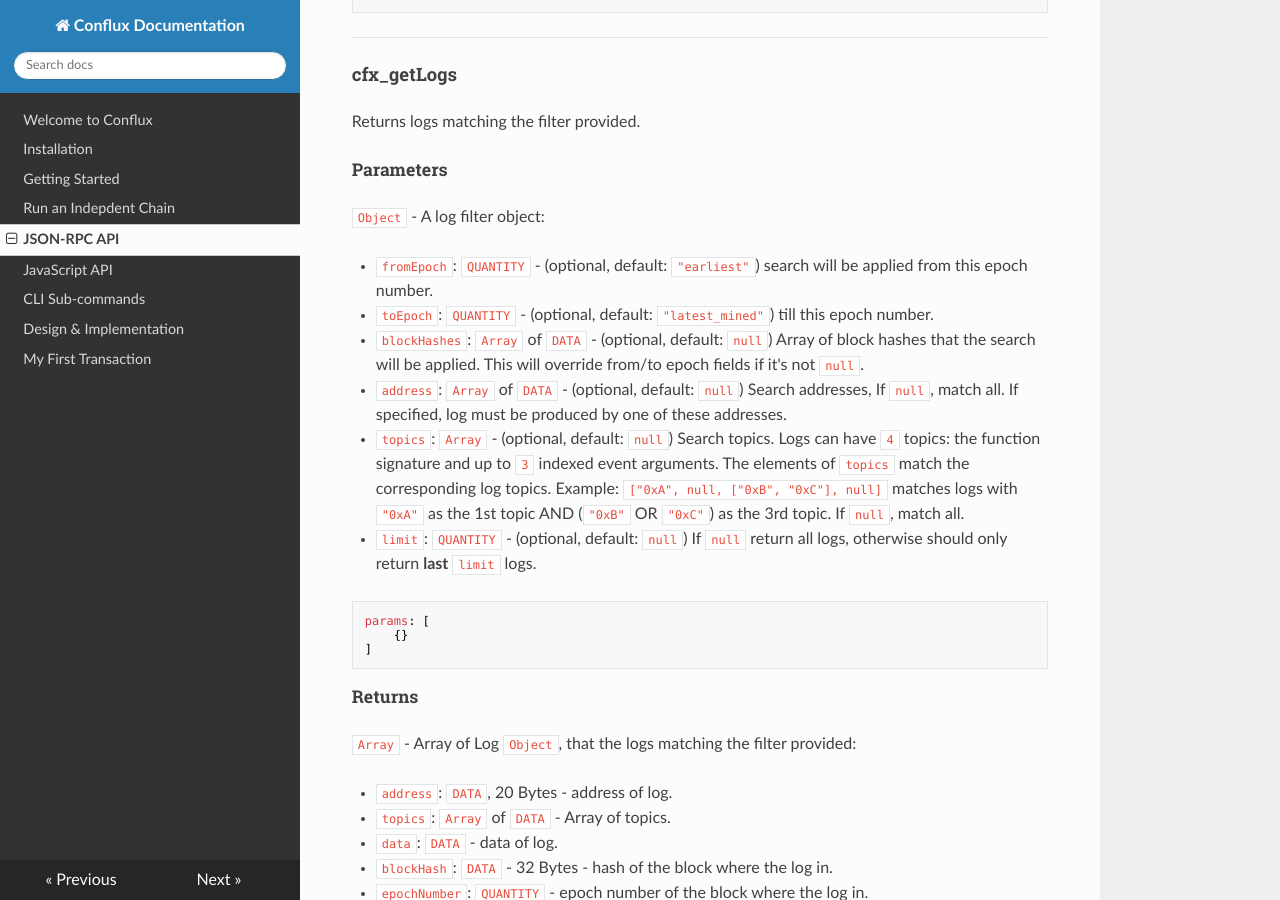
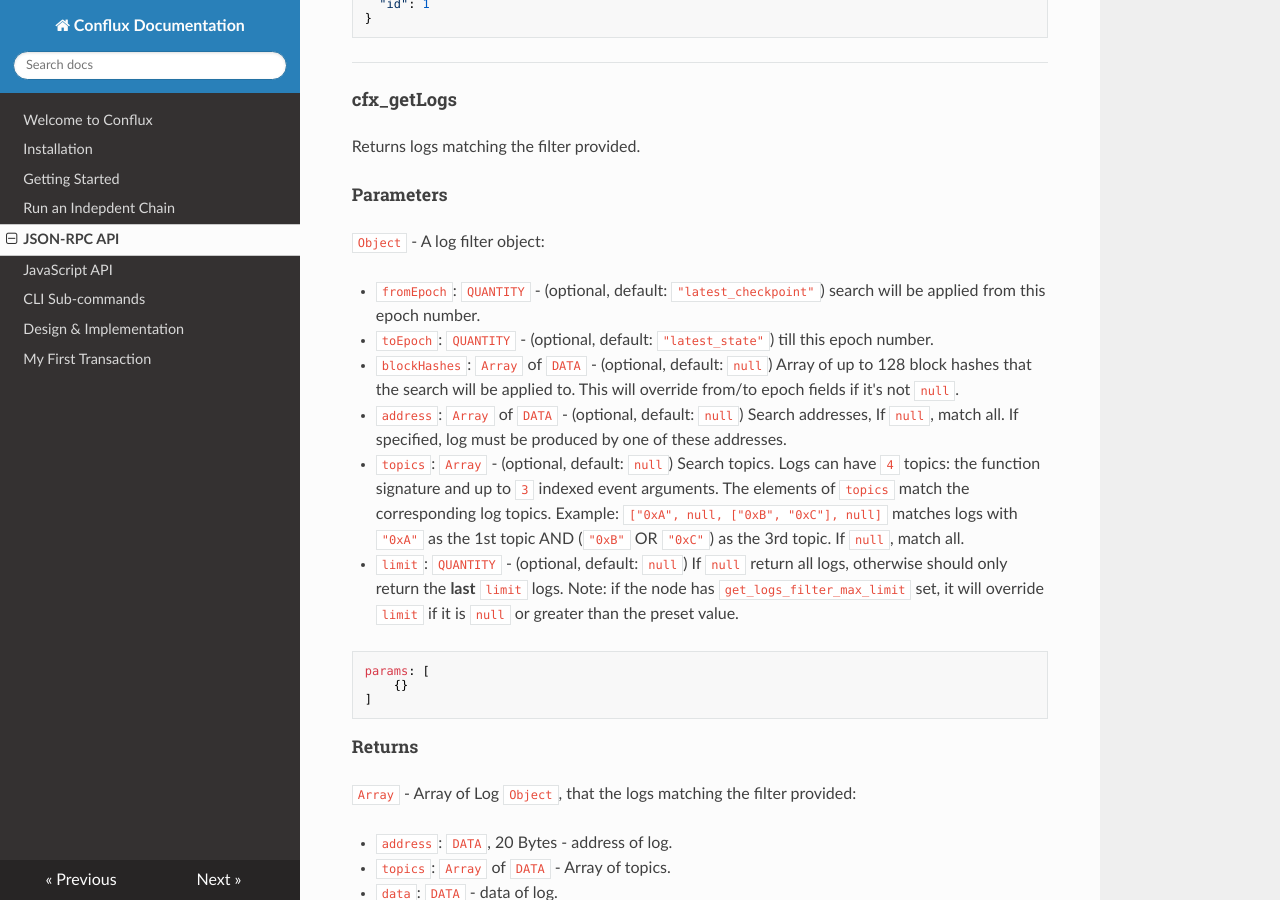
Before and after one commit to Conflux-Chain/conflux-doc, an MkDocs documentation site: the page built from docs/json-rpc.md, in a window 1280 px wide and 900 px high, scrolled down 18142 px. Built offline with MkDocs 1.6.1, drawn with Linux system fonts in a browser that asks for light colours; nearby versions of some CDN libraries; some of the changed text lies outside the part shown.

Commit message:
add latest_checkpoint epoch param and update cfx_getLogs defaults

````diff
--- a/docs/json-rpc.md
+++ b/docs/json-rpc.md
@@ -65,9 +65,14 @@
 When requests are made that act on the state of conflux, the epoch number parameter determines the height of the epoch. The following options are possible for the epoch number parameter:
 
 * `HEX String` - an integer epoch number
-* `String "earliest"` for the earliest epoch where the genesis block in
-* `String "latest_mined"` - for the latest epoch where the latest mined block in
-* `String "latest_state"` - for the latest epoch where the latest block with an executed state in
+* `String "earliest"` for the epoch of the genesis block
+* `String "latest_checkpoint"` for the earliest epoch stored in memory
+* `String "latest_state"` - for the latest epoch that has been executed
+* `String "latest_mined"` - for the latest known epoch
+
+<!---
+TODO: Add links to deferred execution documentation.
+-->
 
 Noticed that for performance optimization concern, the lasted mined epochs are not executed, so there is no state available in these epochs. For most of RPCs related to state query, the `"latest_state"` is recommended.
 
@@ -237,7 +242,7 @@
 #### cfx_getBlockByEpochNumber
 Returns information about a block by epoch number.
 ##### Parameters
-  1. `QUANTITY|TAG` - the epoch number, or the string "latest_mined",  "latest_state" or "earliest", see the [epoch number parameter](#the-epoch-number-parameter).
+  1. `QUANTITY|TAG` - the epoch number, or the string "latest_mined", "latest_state", "latest_checkpoint" or "earliest", see the [epoch number parameter](#the-epoch-number-parameter).
   2. `Boolean` - If `true` it returns the full transaction objects, if `false` only the hashes of the transactions.
 ```
 params: [
@@ -282,7 +287,7 @@
 #### cfx_epochNumber
 Returns the epoch number of given parameter.
 ##### Parameters
-`TAG` - (optional, default: "latest_mined") String "latest_mined",  "latest_state" or "earliest", see the [epoch number parameter](#the-epoch-number-parameter).
+`TAG` - (optional, default: "latest_mined") String "latest_mined", "latest_state", "latest_checkpoint" or "earliest", see the [epoch number parameter](#the-epoch-number-parameter).
 ##### Returns
 `QUANTITY` - integer of the current epoch number of given parameter.
 ##### Example
@@ -324,7 +329,7 @@
 #### cfx_getBlocksByEpoch
 Returns hashes of blocks located in some epoch.
 ##### Parameters
-`QUANTITY|TAG` - the epoch number, or the string "latest_mined",  "latest_state" or "earliest", see the [epoch number parameter](#the-epoch-number-parameter).
+`QUANTITY|TAG` - the epoch number, or the string "latest_mined", "latest_state", "latest_checkpoint" or "earliest", see the [epoch number parameter](#the-epoch-number-parameter).
 ##### Returns
 `Array` - Array of block hashes, sorted by execution(topological) order.
 ##### Example
@@ -357,7 +362,7 @@
 Returns the balance of the account of given address.
 ##### Parameters
 1. `DATA`, 20 Bytes - address to check for balance.
-2. `QUANTITY|TAG` - integer epoch number, or the string "latest_mined",  "latest_state", "earliest", see the [epoch number parameter](#the-epoch-number-parameter)
+2. `QUANTITY|TAG` - (optional, default: "latest_state") integer epoch number, or the string "latest_state", "latest_checkpoint" or "earliest", see the [epoch number parameter](#the-epoch-number-parameter)
 ```
 params: [
    '0xc94770007dda54cF92009BFF0dE90c06F603a09f',
@@ -385,7 +390,7 @@
 Returns the balance of the staking account of given address.
 ##### Parameters
 1. `DATA`, 20 Bytes - address to check for staking balance.
-2. `QUANTITY|TAG` - integer epoch number, or the string "latest_mined",  "latest_state", "earliest", see the [epoch number parameter](#the-epoch-number-parameter)
+2. `QUANTITY|TAG` - (optional, default: "latest_state") integer epoch number, or the string "latest_state", "latest_checkpoint" or "earliest", see the [epoch number parameter](#the-epoch-number-parameter)
 ```
 params: [
    '0xc94770007dda54cF92009BFF0dE90c06F603a09f',
@@ -414,7 +419,7 @@
 Returns the size of the collateral storage of given address, in Byte.
 ##### Parameters
 1. `DATA`, 20 Bytes - address to check for collateral storage.
-2. `QUANTITY|TAG` - integer epoch number, or the string "latest_mined",  "latest_state", "earliest", see the [epoch number parameter](#the-epoch-number-parameter)
+2. `QUANTITY|TAG` - (optional, default: "latest_state") integer epoch number, or the string "latest_state", "latest_checkpoint" or "earliest", see the [epoch number parameter](#the-epoch-number-parameter)
 ```
 params: [
    '0xc94770007dda54cF92009BFF0dE90c06F603a09f',
@@ -442,7 +447,7 @@
 Returns the admin of given contract.
 ##### Parameters
 1. `DATA`, 20 Bytes - address to contract.
-2. `QUANTITY|TAG` - integer epoch number, or the string "latest_mined",  "latest_state", "earliest", see the [epoch number parameter](#the-epoch-number-parameter)
+2. `QUANTITY|TAG` - (optional, default: "latest_state") integer epoch number, or the string "latest_state", "latest_checkpoint" or "earliest", see the [epoch number parameter](#the-epoch-number-parameter)
 ```
 params: [
     '0x8af71f222b6e05b47d8385fe437fe2f2a9ec1f1f',
@@ -470,7 +475,7 @@
 Returns the code of given contract.
 ##### Parameters
 1. `DATA`, 20 Bytes - address to contract.
-2. `QUANTITY|TAG` - integer epoch number, or the string "latest_mined",  "latest_state", "earliest", see the [epoch number parameter](#the-epoch-number-parameter)
+2. `QUANTITY|TAG` - (optional, default: "latest_state") integer epoch number, or the string "latest_state", "latest_checkpoint" or "earliest", see the [epoch number parameter](#the-epoch-number-parameter)
 ```
 params: [
     '0x8af71f222b6e05b47d8385fe437fe2f2a9ec1f1f',
@@ -499,7 +504,7 @@
 ##### Parameters
 1. `DATA`, 20 Bytes - address to contract.
 2. `DATA`, 32 Bytes - the given position.
-3. `QUANTITY|TAG` - integer epoch number, or the string "latest_mined",  "latest_state", "earliest", see the [epoch number parameter](#the-epoch-number-parameter)
+3. `QUANTITY|TAG` - (optional, default: "latest_state") integer epoch number, or the string "latest_state", "latest_checkpoint" or "earliest", see the [epoch number parameter](#the-epoch-number-parameter)
 ```
 params: [
     '0x8af71f222b6e05b47d8385fe437fe2f2a9ec1f1f',
@@ -530,7 +535,7 @@
 
 ##### Parameters
 1. `DATA`, 20 Bytes - address to contract.
-2. `QUANTITY|TAG` - integer epoch number, or the string "latest_mined", "latest_state", "earliest", see the [epoch number parameter](#the-epoch-number-parameter)
+2. `QUANTITY|TAG` - (optional, default: "latest_state") integer epoch number, or the string "latest_state", "latest_checkpoint" or "earliest", see the [epoch number parameter](#the-epoch-number-parameter)
 ```
 params: [
     '0x8af71f222b6e05b47d8385fe437fe2f2a9ec1f1f',
@@ -577,7 +582,7 @@
 Returns the sponsor info of given contract.
 ##### Parameters
 1. `DATA`, 20 Bytes - address to contract.
-2. `QUANTITY|TAG` - integer epoch number, or the string "latest_mined",  "latest_state", "earliest", see the [epoch number parameter](#the-epoch-number-parameter)
+2. `QUANTITY|TAG` - (optional, default: "latest_state") integer epoch number, or the string "latest_state", "latest_checkpoint" or "earliest", see the [epoch number parameter](#the-epoch-number-parameter)
 ```
 params: [
     '0x8af71f222b6e05b47d8385fe437fe2f2a9ec1f1f',
@@ -618,7 +623,7 @@
 
 ##### Parameters
 1. `DATA`, 20 Bytes - address.
-2. `QUANTITY|TAG` - integer epoch number, or the string "latest_mined",  "latest_state", "earliest", see the [epoch number parameter](#the-epoch-number-parameter)
+2. `QUANTITY|TAG` - (optional, default: "latest_state") integer epoch number, or the string "latest_state", "latest_checkpoint" or "earliest", see the [epoch number parameter](#the-epoch-number-parameter)
 ```
 params: [
     '0xfbe45681ac6c53d5a40475f7526bac1fe7590fb8',
@@ -682,7 +687,7 @@
 * `data`: `DATA` - (optional, default: `0x`) the data send along with the transaction.
 * `nonce`: `QUANTITY` - (optional, default: `0`) the number of transactions made by the sender prior to this one.
 
-2. `QUANTITY|TAG` - integer epoch number, or the string "latest_mined",  "latest_state", "earliest", see the [epoch number parameter](#the-epoch-number-parameter)
+2. `QUANTITY|TAG` - (optional, default: "latest_state") integer epoch number, or the string "latest_state", "latest_checkpoint" or "earliest", see the [epoch number parameter](#the-epoch-number-parameter)
 
 ```
 params: [
@@ -759,12 +764,12 @@
 ##### Parameters
 `Object` - A log filter object:
 
-   * `fromEpoch`: `QUANTITY` - (optional, default: `"earliest"`) search will be applied from this epoch number.
-   * `toEpoch`: `QUANTITY` - (optional, default: `"latest_mined"`) till this epoch number.
-   * `blockHashes`: `Array` of `DATA` - (optional, default: `null`) Array of block hashes that the search will be applied. This will override from/to epoch fields if it's not `null`.
+   * `fromEpoch`: `QUANTITY` - (optional, default: `"latest_checkpoint"`) search will be applied from this epoch number.
+   * `toEpoch`: `QUANTITY` - (optional, default: `"latest_state"`) till this epoch number.
+   * `blockHashes`: `Array` of `DATA` - (optional, default: `null`) Array of up to 128 block hashes that the search will be applied to. This will override from/to epoch fields if it's not `null`.
    * `address`: `Array` of `DATA` - (optional, default: `null`) Search addresses, If `null`, match all. If specified, log must be produced by one of these addresses.
    * `topics`: `Array` - (optional, default: `null`) Search topics. Logs can have `4` topics: the function signature and up to `3` indexed event arguments. The elements of `topics` match the corresponding log topics. Example: `["0xA", null, ["0xB", "0xC"], null]` matches logs with `"0xA"` as the 1st topic AND (`"0xB"` OR `"0xC"`) as the 3rd topic. If `null`, match all.
-   * `limit`: `QUANTITY` - (optional, default: `null`) If `null` return all logs, otherwise should only return **last** `limit` logs.
+   * `limit`: `QUANTITY` - (optional, default: `null`) If `null` return all logs, otherwise should only return the **last** `limit` logs. Note: if the node has `get_logs_filter_max_limit` set, it will override `limit` if it is `null` or greater than the preset value.
 ```
 params: [
     {}
@@ -884,7 +889,7 @@
 Return account related states of the given account
 ##### Parameters
 1. `DATA`, 20 Bytes - address to get account.
-2. `QUANTITY|TAG` - integer epoch number, or the string "latest_mined",  "latest_state", "earliest", see the [epoch number parameter](#the-epoch-number-parameter)
+2. `QUANTITY|TAG` - (optional, default: "latest_state") integer epoch number, or the string "latest_state", "latest_checkpoint" or "earliest", see the [epoch number parameter](#the-epoch-number-parameter)
 ```
 params: [
    '0xc94770007dda54cF92009BFF0dE90c06F603a09f',
@@ -929,7 +934,7 @@
 #### cfx_getInterestRate
 Returns the interest rate of given parameter.
 ##### Parameters
-`TAG` - (optional, default: "latest_mined") String "latest_mined",  "latest_state" or "earliest", see the [epoch number parameter](#the-epoch-number-parameter).
+`QUANTITY|TAG` - (optional, default: "latest_state") integer epoch number, or the string "latest_state", "latest_checkpoint" or "earliest", see the [epoch number parameter](#the-epoch-number-parameter)
 ```
 params: [
    'latest_state'
@@ -955,7 +960,7 @@
 #### cfx_getAccumulateInterestRate
 Returns the accumulate interest rate of given parameter.
 ##### Parameters
-`TAG` - (optional, default: "latest_mined") String "latest_mined",  "latest_state" or "earliest", see the [epoch number parameter](#the-epoch-number-parameter).
+`QUANTITY|TAG` - (optional, default: "latest_state") integer epoch number, or the string "latest_state", "latest_checkpoint" or "earliest", see the [epoch number parameter](#the-epoch-number-parameter)
 ```
 params: [
    'latest_state'
````
